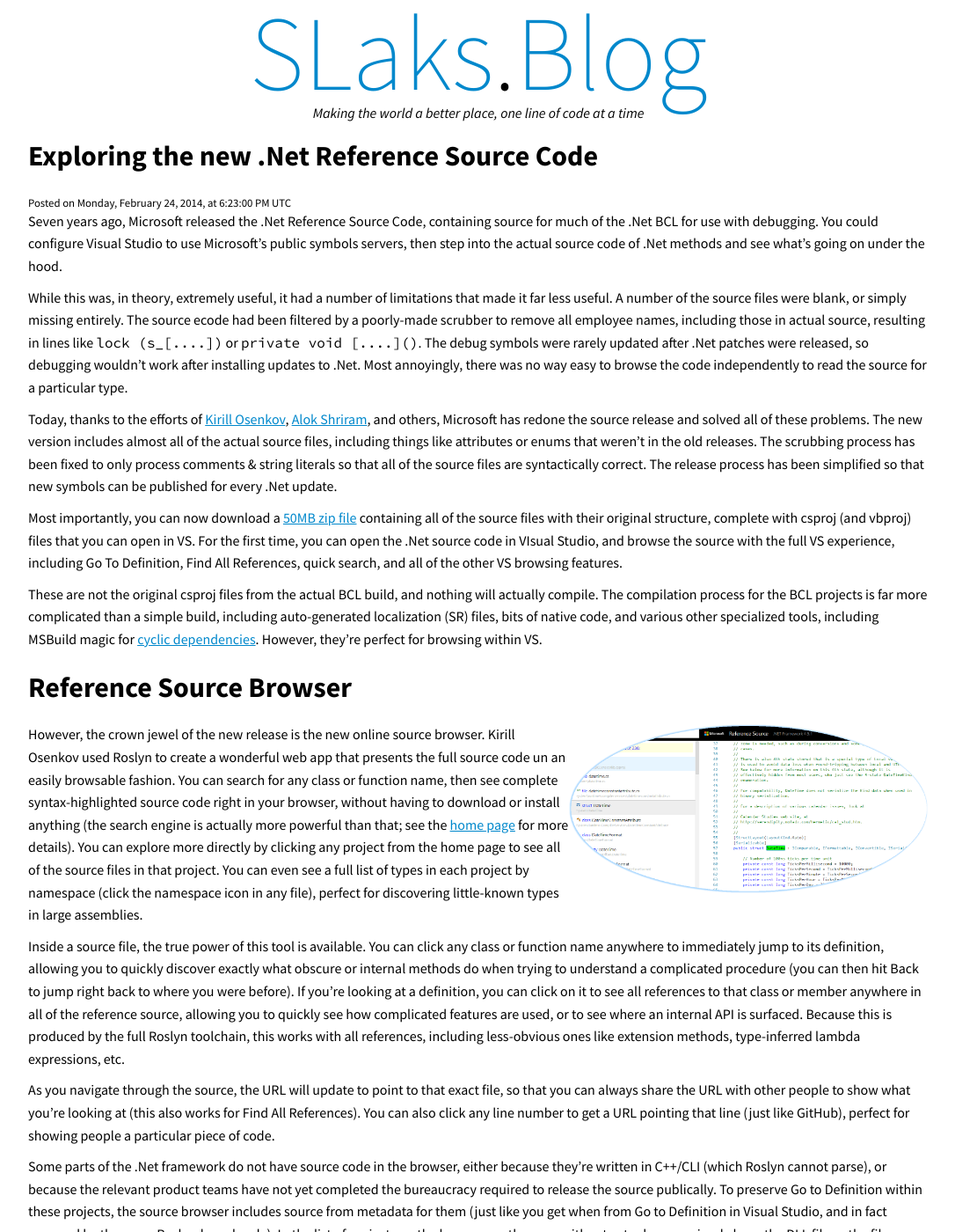
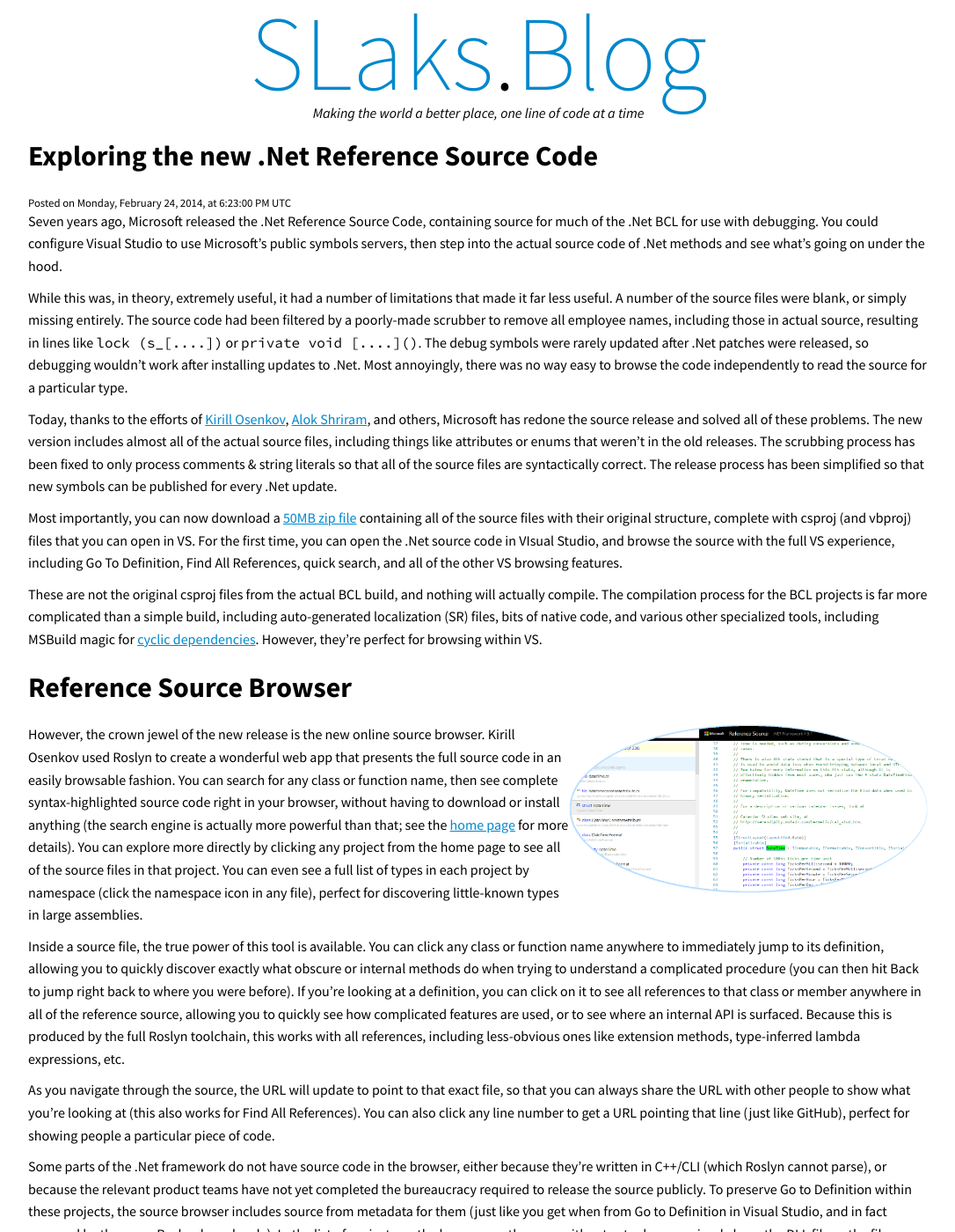
Before and after one commit to SLaks/SLaks.Blog, a Jekyll site: the page built from _posts/2014-02-24-inside-the-new-net-reference-source.md, in a window 1280 px wide and 1400 px high. Shown: the whole window at 88% size, without its empty margins (96-1182 px from the left). Built offline with Jekyll 4.4.1, drawn with Linux system fonts in a browser that asks for light colours; Markdown is read by kramdown in place of the engine named in the settings; comment, search, counter and statistics services are not loaded; some of the changed text lies outside the part shown.

Commit message:
Fix random typos

```diff
--- a/_posts/2014-02-24-inside-the-new-net-reference-source.md
+++ b/_posts/2014-02-24-inside-the-new-net-reference-source.md
@@ -7,7 +7,7 @@
 
 Seven years ago, Microsoft released the .Net Reference Source Code, containing source for much of the .Net BCL for use with debugging.  You could configure Visual Studio to use Microsoft's public symbols servers, then step into the actual source code of .Net methods and see what's going on under the hood.
 
-While this was, in theory, extremely useful, it had a number of limitations that made it far less useful.  A number of the source files were blank, or simply missing entirely.  The source ecode had been filtered by a poorly-made scrubber to remove all employee names, including those in actual source, resulting in lines like `lock (s_[....])` or `private void [....]()`.  The debug symbols were rarely updated after .Net patches were released, so debugging wouldn't work after installing updates to .Net.  Most annoyingly, there was no way easy to browse the code independently to read the source for a particular type.
+While this was, in theory, extremely useful, it had a number of limitations that made it far less useful.  A number of the source files were blank, or simply missing entirely.  The source code had been filtered by a poorly-made scrubber to remove all employee names, including those in actual source, resulting in lines like `lock (s_[....])` or `private void [....]()`.  The debug symbols were rarely updated after .Net patches were released, so debugging wouldn't work after installing updates to .Net.  Most annoyingly, there was no way easy to browse the code independently to read the source for a particular type.
 
 Today, thanks to the efforts of [Kirill Osenkov](https://twitter.com/KirillOsenkov), [Alok Shriram](https://twitter.com/AlokShriram), and others, Microsoft has redone the source release and solved all of these problems.  The new version includes almost all of the actual source files, including things like attributes or enums that weren't in the old releases.  The scrubbing process has been fixed to only process comments & string literals so that all of the source files are syntactically correct.  The release process has been simplified so that new symbols can be published for every .Net update.
 
@@ -17,19 +17,19 @@
 
 #Reference Source Browser
 <a href="/images/2014/reference-source-browser.png" target="_blank"><img src="/images/2014/reference-source-browser.png" alt="Reference Source Browser" style="float: right; max-width: 40%" /></a>
-However, the crown jewel of the new release is the new online source browser.  Kirill Osenkov used Roslyn to create a wonderful web app that presents the full source code un an easily browsable fashion.  You can search for
+However, the crown jewel of the new release is the new online source browser.  Kirill Osenkov used Roslyn to create a wonderful web app that presents the full source code in an easily browsable fashion.  You can search for
 any class or function name, then see complete syntax-highlighted source code right in your browser, without having to download or install anything (the search engine is actually more powerful than that; see the [home page](http://referencesource-beta.microsoft.com/) for more details).  You can explore more directly by clicking any project from the home page to see all of the source files in that project.  You can even see a full list of types in each project by namespace (click the namespace icon in any file), perfect for discovering little-known types in large assemblies.
 
 Inside a source file, the true power of this tool is available.  You can click any class or function name anywhere to immediately jump to its definition, allowing you to quickly discover exactly what obscure or internal methods do when trying to understand a complicated procedure (you can then hit Back to jump right back to where you were before).  If you're looking at a definition, you can click on it to see all references to that class or member anywhere in all of the reference source, allowing you to quickly see how complicated features are used, or to see where an internal API is surfaced.  Because this is produced by the full Roslyn toolchain, this works with all references, including less-obvious ones like extension methods, type-inferred lambda expressions, etc.
 
 As you navigate through the source, the URL will update to point to that exact file, so that you can always share the URL with other people to show what you're looking at (this also works for Find All References).  You can also click any line number to get a URL pointing that line (just like GitHub), perfect for showing people a particular piece of code.
 
-Some parts of the .Net framework do not have source code in the browser, either because they're written in C++/CLI (which Roslyn cannot parse), or because the relevant product teams have not yet completed the bureaucracy required to release the source publically.  To preserve Go to Definition within these projects, the source browser includes source from metadata for them (just like you get when from Go to Definition in Visual Studio, and in fact powered by the same Roslyn-based code).  In the list of projects on the homepage, the ones without actual source simply have the DLL file as the filename, instead of the path to the `.csproj` file.
+Some parts of the .Net framework do not have source code in the browser, either because they're written in C++/CLI (which Roslyn cannot parse), or because the relevant product teams have not yet completed the bureaucracy required to release the source publicly.  To preserve Go to Definition within these projects, the source browser includes source from metadata for them (just like you get when from Go to Definition in Visual Studio, and in fact powered by the same Roslyn-based code).  In the list of projects on the homepage, the ones without actual source simply have the DLL file as the filename, instead of the path to the `.csproj` file.
 
 #Visual Studio Integration
 The one shortcoming of the new release is that you can't jump directly to the source of a function from within Visual Studio.  When debugging, you can step into functions that you call using the debug symbols, but you cannot quickly see the source as you write code in the first place.
 
-To solve that, I created a Visual Studio extension called [**Ref12**](http://visualstudiogallery.msdn.microsoft.com/f89b27c5-7d7b-4059-adde-7ccc709fa86e).  After installing this extension on Visual Studio 2010 or later, you can press F12 on any function in the .Net class libraries and jump to the reference source for that function in your default browser (if you're at Microsoft and actaully working on the .Net framework, the extension won't get in your way).
+To solve that, I created a Visual Studio extension called [**Ref12**](http://visualstudiogallery.msdn.microsoft.com/f89b27c5-7d7b-4059-adde-7ccc709fa86e).  After installing this extension on Visual Studio 2010 or later, you can press F12 on any function in the .Net class libraries and jump to the reference source for that function in your default browser (if you're at Microsoft and actually working on the .Net framework, the extension won't get in your way).
 
 <img src="http://i1.visualstudiogallery.msdn.s-msft.com/f89b27c5-7d7b-4059-adde-7ccc709fa86e/image/file/125181/1/ref12%20screenshot.png" alt="Ref12 Screenshot" style="max-width: 100%" />
 
```
Also changed, not shown: other parts of _posts/2014-02-24-inside-the-new-net-reference-source.md (+1 -1 lines), _posts/2014-04-07-exploring-roslyn-part-1-introduction.md (+2 -2 lines).
